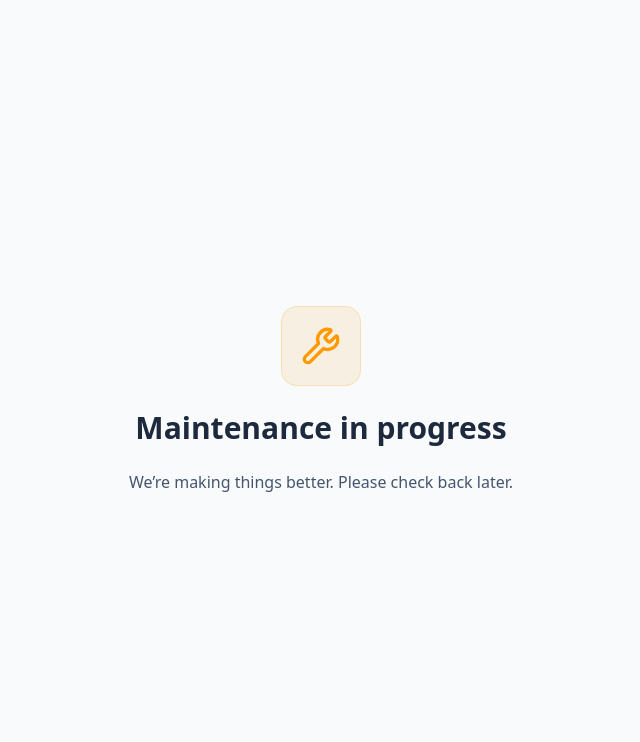
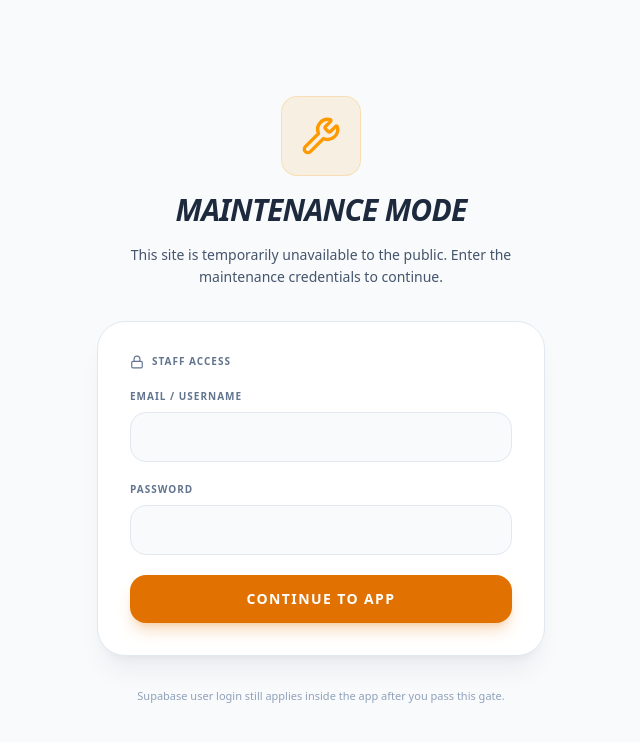
Before and after one commit to fintamas01/content-factory-ai, a Next.js app: page /maintenance in a window 1280 px wide. Shown: the top 742 px of the page, without its empty margins (319-959 px from the left). Built offline with nearby package versions, Linux system fonts and the light colour scheme; no server answers.

Commit message:
step3: maintenance mode on

```diff
--- /dev/null
+++ b/app/api/maintenance-auth/route.ts
@@ -0,0 +1,62 @@
+import { NextResponse } from "next/server";
+import { timingSafeEqual } from "crypto";
+import {
+  computeMaintenanceToken,
+} from "@/lib/maintenance/token";
+
+function safeEqualStrings(a: string, b: string): boolean {
+  const aa = Buffer.from(a, "utf8");
+  const bb = Buffer.from(b, "utf8");
+  if (aa.length !== bb.length) return false;
+  return timingSafeEqual(aa, bb);
+}
+
+export async function POST(req: Request) {
+  const secret = process.env.MAINTENANCE_SESSION_SECRET?.trim();
+  const expectedUser = process.env.MAINTENANCE_USERNAME?.trim();
+  const expectedPass = process.env.MAINTENANCE_PASSWORD;
+
+  if (!secret || !expectedUser || expectedPass === undefined) {
+    return NextResponse.json(
+      { error: "Maintenance gate is not configured." },
+      { status: 503 }
+    );
+  }
+
+  let body: { username?: string; password?: string };
+  try {
+    body = await req.json();
+  } catch {
+    return NextResponse.json({ error: "Invalid JSON." }, { status: 400 });
+  }
+
+  const username = typeof body.username === "string" ? body.username.trim() : "";
+  const password =
+    typeof body.password === "string" ? body.password : "";
+
+  if (!username || !password) {
+    return NextResponse.json(
+      { error: "Username and password are required." },
+      { status: 400 }
+    );
+  }
+
+  if (
+    !safeEqualStrings(username, expectedUser) ||
+    !safeEqualStrings(password, String(expectedPass))
+  ) {
+    return NextResponse.json({ error: "Invalid credentials." }, { status: 401 });
+  }
+
+  const token = await computeMaintenanceToken(secret);
+  const res = NextResponse.json({ ok: true });
+  const isProd = process.env.NODE_ENV === "production";
+  res.cookies.set("maintenance_bypass", token, {
+    httpOnly: true,
+    secure: isProd,
+    sameSite: "lax",
+    path: "/",
+    maxAge: 60 * 60 * 24 * 7,
+  });
+  return res;
+}
--- /dev/null
+++ b/app/api/maintenance-logout/route.ts
@@ -0,0 +1,30 @@
+import { NextResponse } from "next/server";
+
+/**
+ * Clears maintenance bypass cookie. Use when you want to lock the browser again.
+ */
+export async function GET(request: Request) {
+  const url = new URL(request.url);
+  const redirectTo = url.searchParams.get("redirect") ?? "/maintenance";
+  const res = NextResponse.redirect(new URL(redirectTo, url.origin));
+  res.cookies.set("maintenance_bypass", "", {
+    httpOnly: true,
+    secure: process.env.NODE_ENV === "production",
+    sameSite: "lax",
+    path: "/",
+    maxAge: 0,
+  });
+  return res;
+}
+
+export async function POST() {
+  const res = NextResponse.json({ ok: true });
+  res.cookies.set("maintenance_bypass", "", {
+    httpOnly: true,
+    secure: process.env.NODE_ENV === "production",
+    sameSite: "lax",
+    path: "/",
+    maxAge: 0,
+  });
+  return res;
+}
--- a/app/maintenance/page.tsx
+++ b/app/maintenance/page.tsx
@@ -1,17 +1,132 @@
-import { Wrench } from "lucide-react";
+"use client";
+
+import { useState } from "react";
+import { Wrench, Loader2, Lock } from "lucide-react";
 
 export default function MaintenancePage() {
+  const [username, setUsername] = useState("");
+  const [password, setPassword] = useState("");
+  const [loading, setLoading] = useState(false);
+  const [error, setError] = useState<string | null>(null);
+
+  const handleSubmit = async (e: React.FormEvent) => {
+    e.preventDefault();
+    setError(null);
+    setLoading(true);
+    try {
+      const res = await fetch("/api/maintenance-auth", {
+        method: "POST",
+        headers: { "Content-Type": "application/json" },
+        body: JSON.stringify({ username: username.trim(), password }),
+      });
+      const data = await res.json().catch(() => ({}));
+      if (!res.ok) {
+        setError(
+          typeof data.error === "string"
+            ? data.error
+            : "Invalid credentials or server error."
+        );
+        return;
+      }
+      window.location.href = "/dashboard";
+    } catch {
+      setError("Network error. Please try again.");
+    } finally {
+      setLoading(false);
+    }
+  };
+
   return (
-    <div className="min-h-screen flex flex-col items-center justify-center bg-slate-50 dark:bg-[#020617] px-4">
-      <div className="max-w-md w-full text-center space-y-6">
-        <div className="inline-flex items-center justify-center w-20 h-20 rounded-2xl bg-amber-500/10 border border-amber-500/20">
-          <Wrench className="w-10 h-10 text-amber-500" />
+    <div className="min-h-screen flex flex-col items-center justify-center bg-slate-50 dark:bg-[#020617] px-4 py-12">
+      <div className="max-w-md w-full">
+        <div className="text-center space-y-4 mb-8">
+          <div className="inline-flex items-center justify-center w-20 h-20 rounded-2xl bg-amber-500/10 border border-amber-500/20">
+            <Wrench className="w-10 h-10 text-amber-500" />
+          </div>
+          <h1 className="text-2xl md:text-3xl font-black text-slate-800 dark:text-white uppercase italic tracking-tight">
+            Maintenance mode
+          </h1>
+          <p className="text-slate-600 dark:text-slate-400 font-medium text-sm leading-relaxed">
+            This site is temporarily unavailable to the public. Enter the
+            maintenance credentials to continue.
+          </p>
         </div>
-        <h1 className="text-2xl md:text-3xl font-bold text-slate-800 dark:text-white">
-          Maintenance in progress
-        </h1>
-        <p className="text-slate-600 dark:text-slate-400">
-          We’re making things better. Please check back later.
+
+        <form
+          onSubmit={handleSubmit}
+          className="rounded-[28px] border border-slate-200 dark:border-white/10 bg-white dark:bg-[#0b1220] p-8 shadow-xl shadow-slate-900/5 dark:shadow-black/40 space-y-5"
+        >
+          <div className="flex items-center gap-2 text-[10px] font-black uppercase tracking-widest text-slate-500">
+            <Lock className="h-3.5 w-3.5" />
+            Staff access
+          </div>
+
+          <div>
+            <label
+              htmlFor="maint-username"
+              className="text-[10px] font-black uppercase tracking-widest text-slate-500 block mb-2"
+            >
+              Email / username
+            </label>
+            <input
+              id="maint-username"
+              type="text"
+              autoComplete="username"
+              value={username}
+              onChange={(e) => setUsername(e.target.value)}
+              className="w-full rounded-2xl border border-slate-200 dark:border-white/10 bg-slate-50 dark:bg-black/30 px-4 py-3.5 text-sm font-medium text-slate-900 dark:text-white outline-none focus:ring-2 focus:ring-amber-500/40"
+              disabled={loading}
+              required
+            />
+          </div>
+
+          <div>
+            <label
+              htmlFor="maint-password"
+              className="text-[10px] font-black uppercase tracking-widest text-slate-500 block mb-2"
+            >
+              Password
+            </label>
+            <input
+              id="maint-password"
+              type="password"
+              autoComplete="current-password"
+              value={password}
+              onChange={(e) => setPassword(e.target.value)}
+              className="w-full rounded-2xl border border-slate-200 dark:border-white/10 bg-slate-50 dark:bg-black/30 px-4 py-3.5 text-sm font-medium text-slate-900 dark:text-white outline-none focus:ring-2 focus:ring-amber-500/40"
+              disabled={loading}
+              required
+            />
+          </div>
+
+          {error && (
+            <div
+              className="rounded-2xl border border-red-500/30 bg-red-500/5 px-4 py-3 text-sm font-medium text-red-700 dark:text-red-300"
+              role="alert"
+            >
+              {error}
+            </div>
+          )}
+
+          <button
+            type="submit"
+            disabled={loading}
+            className="w-full inline-flex items-center justify-center gap-2 rounded-2xl bg-amber-600 px-6 py-3.5 text-sm font-black uppercase tracking-widest text-white shadow-lg shadow-amber-600/25 hover:bg-amber-500 disabled:opacity-50 transition-colors"
+          >
+            {loading ? (
+              <>
+                <Loader2 className="h-4 w-4 animate-spin" />
+                Signing in…
+              </>
+            ) : (
+              "Continue to app"
+            )}
+          </button>
+        </form>
+
+        <p className="mt-8 text-center text-[11px] text-slate-400 dark:text-slate-600">
+          Supabase user login still applies inside the app after you pass this
+          gate.
         </p>
       </div>
     </div>
--- /dev/null
+++ b/lib/maintenance/config.ts
@@ -0,0 +1,11 @@
+export function isMaintenanceGateEnabled(): boolean {
+  const secret = process.env.MAINTENANCE_SESSION_SECRET?.trim();
+  const user = process.env.MAINTENANCE_USERNAME?.trim();
+  const pass = process.env.MAINTENANCE_PASSWORD;
+  return Boolean(
+    secret &&
+      user &&
+      pass !== undefined &&
+      String(pass).length > 0
+  );
+}
--- /dev/null
+++ b/lib/maintenance/token.ts
@@ -0,0 +1,25 @@
+/**
+ * Derives a stable token from MAINTENANCE_SESSION_SECRET for cookie verification.
+ * Uses Web Crypto (Edge + Node compatible).
+ */
+const SALT = "cf-maintenance-bypass-v1";
+
+export async function computeMaintenanceToken(secret: string): Promise<string> {
+  const enc = new TextEncoder();
+  const hash = await crypto.subtle.digest(
+    "SHA-256",
+    enc.encode(`${secret}:${SALT}`)
+  );
+  return Array.from(new Uint8Array(hash))
+    .map((b) => b.toString(16).padStart(2, "0"))
+    .join("");
+}
+
+export function timingSafeEqualHex(a: string, b: string): boolean {
+  if (a.length !== b.length) return false;
+  let result = 0;
+  for (let i = 0; i < a.length; i++) {
+    result |= a.charCodeAt(i) ^ b.charCodeAt(i);
+  }
+  return result === 0;
+}
```
Also changed, not shown: app/middleware.ts (+51 -36 lines).
